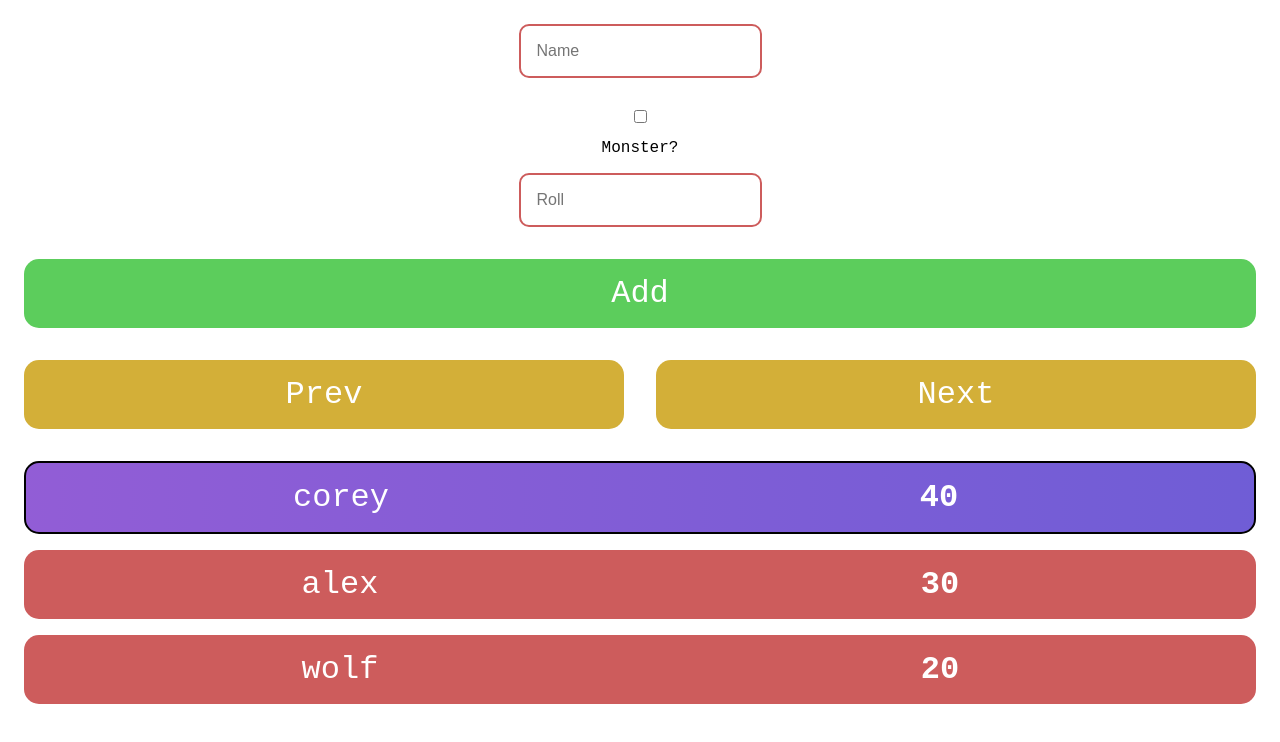
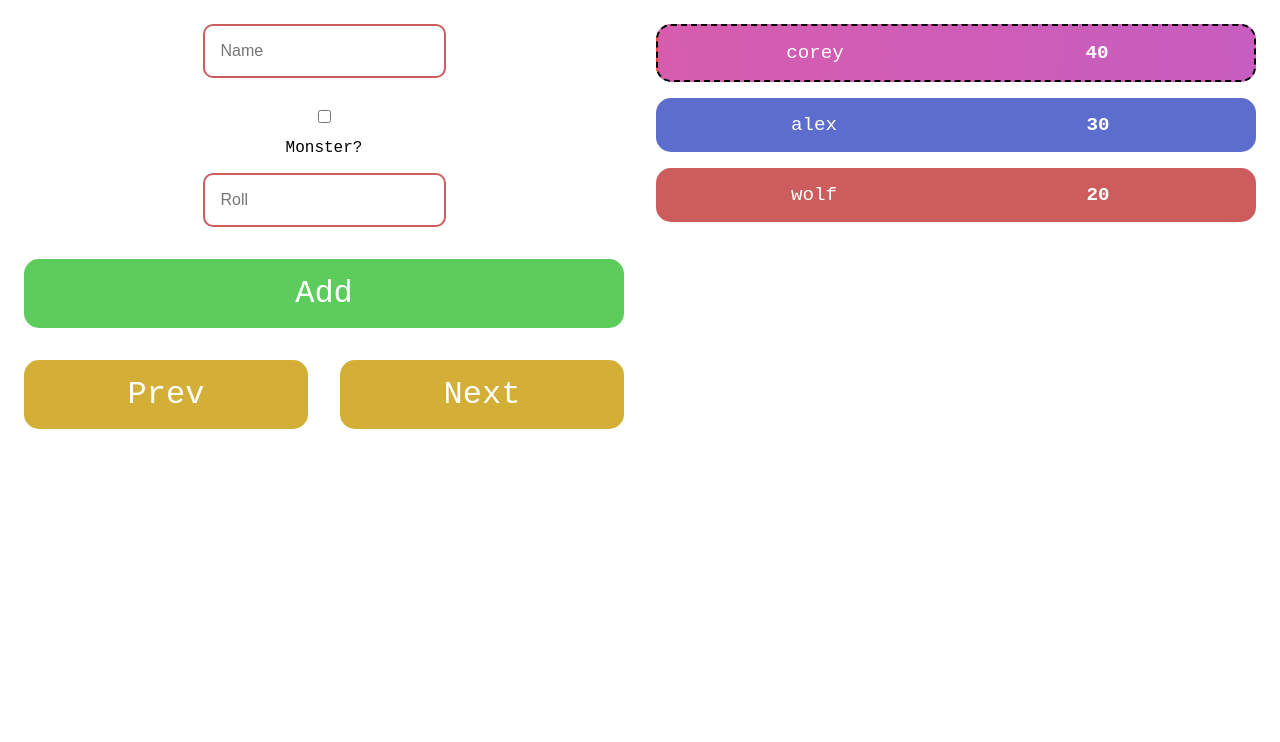
Before and after one commit to pwolf888/battle-orders, a React (Create React App) app: page / in a window 1280 px wide. Shown: the top 742 px of the page. Built offline with nearby package versions, Linux system fonts and the light colour scheme.

Commit message:
Few tweaks

```diff
--- a/src/App.js
+++ b/src/App.js
@@ -32,7 +32,6 @@ class App extends Component {
         }
         let roll = document.getElementsByClassName('inputValue')[2].value;
 
-
         if (name.length > 0 && isNaN(name) && roll > 0 && !isNaN(roll)) {
             this
                 .props
@@ -44,36 +43,46 @@ class App extends Component {
     activePlayer = 0;
     onNextPlayer() {
 
-      console.log("onNextPlayer: "+this.props);
+        console.log("onNextPlayer: " + this.props);
         this.activePlayer++;
-      if(this.activePlayer === this.props.players.length ) {
+        if (this.activePlayer === this.props.players.length) {
             this.activePlayer = 0;
         }
-       this.props.onNextPlayer(this.activePlayer);
+        this
+            .props
+            .onNextPlayer(this.activePlayer);
     }
 
     render() {
         return (
             <div className="App">
-
+                <div className="container-grid">
+                    <div className="left-side">
                         <InputComponent/>
                         <div className="input-button" onClick={this.onAddPlayer}>Add</div>
                         <div className="turn-controls">
                             <div className="prev-button">Prev</div>
                             <div className="next-button" onClick={this.onNextPlayer}>Next</div>
                         </div>
+                    </div>
+                    <div className="right-side">
                         {this.props.players.length > 0
                             ? this
                                 .props
                                 .players
                                 .sort((a, b) => b.roll - a.roll)
-                        .map((player, index) => <CardComponent key={index} order={index} turn={this.props.nextPlayer} players={player}/>)
+                                .map((player, index) => <CardComponent
+                                    key={index}
+                                    order={index}
+                                    turn={this.props.nextPlayer}
+                                    players={player}/>)
 
                             : <div className="card-component rainbow-card">
                                 <div>Add a Player or a Spooky Monster!</div>
                             </div>
 }
-
+                    </div>
+                </div>
             </div>
         );
     }
@@ -85,7 +94,6 @@ const mapActionsToProps = {
     onAddPlayer: addPlayer,
     onNextPlayer: nextPlayer
 
-
 }
 
 export default connect(mapStateToProps, mapActionsToProps)(App);
--- a/src/index.js
+++ b/src/index.js
@@ -15,10 +15,10 @@ const allReducers = combineReducers({players: playerReducer, nextPlayer: nextPla
 const store = createStore(allReducers, {
 
     players: [
-        {name: 'alex', roll: 30, monster: 'monster-color'},
+        {name: 'alex', roll: 30, monster: 'player-color'},
        {name: 'wolf', roll: 20, monster: 'monster-color'},
 
-       {name: 'corey', roll: 40, monster: 'monster-color'}
+       {name: 'corey', roll: 40, monster: 'player-color'}
 
     ]
 
--- a/src/scss/styles.css
+++ b/src/scss/styles.css
@@ -1,10 +1,28 @@
+.container-grid {
+  display: -ms-grid;
+  display: grid;
+  grid: auto-flow / 1fr 1fr;
+}
+
+@media (max-width: 767px) {
+  .container-grid {
+    display: -webkit-box;
+    display: -ms-flexbox;
+    display: flex;
+    -webkit-box-orient: vertical;
+    -webkit-box-direction: normal;
+        -ms-flex-direction: column;
+            flex-direction: column;
+  }
+}
+
 body {
   font-family: 'Courier New', Courier, monospace;
 }
 
 .card-component {
   color: #fff;
-  font-size: 2em;
+  font-size: 1.2em;
   padding: 1rem;
   margin: 1rem;
   border-radius: 15px;
@@ -43,9 +61,9 @@ body {
   background: -webkit-gradient(linear, right top, left top, from(#ff4040), color-stop(#ff9331), color-stop(#6bd65d), color-stop(#5da7d6), color-stop(#635dd6), color-stop(#b35dd6), to(#d65dae));
   background: linear-gradient(270deg, #ff4040, #ff9331, #6bd65d, #5da7d6, #635dd6, #b35dd6, #d65dae);
   background-size: 1400% 1400%;
-  -webkit-animation: rainbow 55s ease infinite;
-  animation: rainbow 55s ease infinite;
-  border: 2px black solid;
+  -webkit-animation: rainbow 5s ease infinite;
+  animation: rainbow 5s ease infinite;
+  border: 2px black dashed;
 }
 
 .turn-controls {
--- a/src/scss/styles.scss
+++ b/src/scss/styles.scss
@@ -3,13 +3,27 @@ $player-color: rgb(92, 109, 205);
 $add-button: rgb(92, 205, 92);
 $grey-color: rgb(179, 188, 236);
 $orange-color: rgb(211, 175, 56);
+
+$md-width: 767px;
+
+
+.container-grid {
+    display: grid;
+    grid: auto-flow / 1fr 1fr;
+    @media (max-width:$md-width) {
+        display: flex;
+        flex-direction: column;
+    }
+}
+
+
 body {
     font-family: 'Courier New', Courier, monospace;
 
 }
 .card-component {
     color: #fff;
-    font-size: 2em;
+    font-size: 1.2em;
 
 
 
@@ -46,11 +60,11 @@ body {
     background: linear-gradient(270deg, #ff4040, #ff9331, #6bd65d, #5da7d6, #635dd6, #b35dd6, #d65dae);
     background-size: 1400% 1400%;
 
-    -webkit-animation: rainbow 55s ease infinite;
-    -moz-animation: rainbow 55s ease infinite;
-    animation: rainbow 55s ease infinite;
+    -webkit-animation: rainbow 5s ease infinite;
+    -moz-animation: rainbow 5s ease infinite;
+    animation: rainbow 5s ease infinite;
 
-   border: 2px black solid;
+   border: 2px black dashed;
  }
 
 .turn-controls {
```
Also changed, not shown: 1 other file (tests, documents, lock files or other folders). Lines whose indentation alone changed are shown as unchanged.
